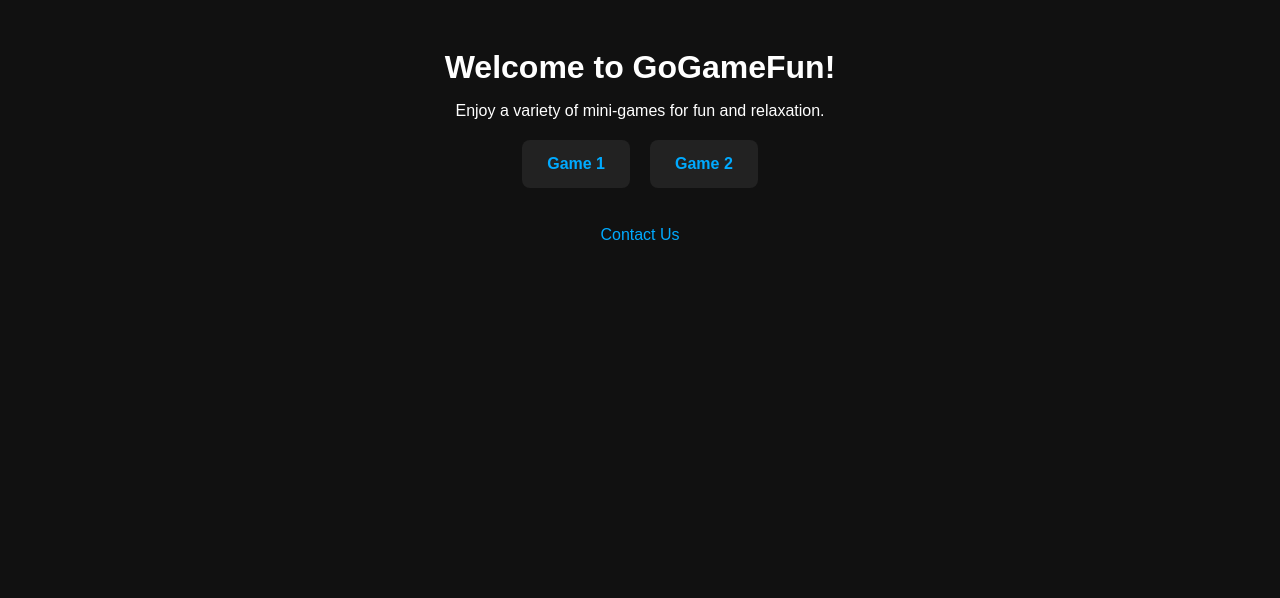
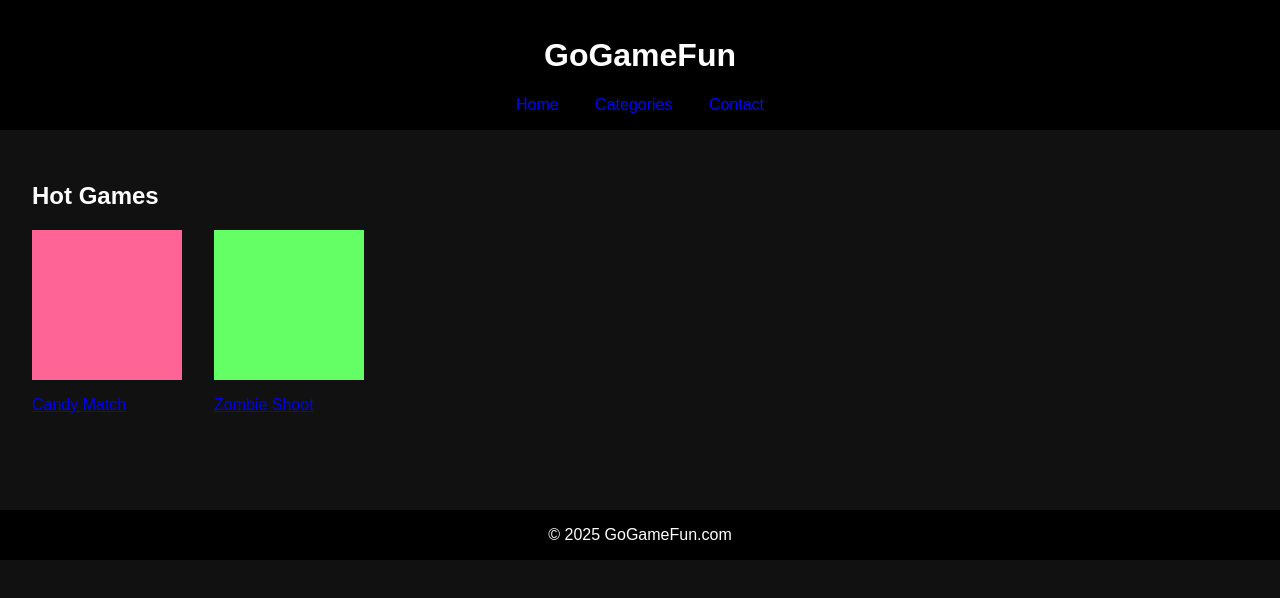
Before and after one commit to baifan7574/game-hub, a plain HTML site: page index.html in a window 1280 px wide. Drawn offline with Linux system fonts and the light colour scheme.

Commit message:
更新。

```diff
--- a/index.html
+++ b/index.html
@@ -1,53 +1,38 @@
-
 <!DOCTYPE html>
 <html lang="en">
 <head>
-  <meta charset="UTF-8" />
-  <meta name="viewport" content="width=device-width, initial-scale=1.0"/>
+  <meta charset="UTF-8">
   <title>GoGameFun</title>
-  <style>
-    body {
-      background-color: #111;
-      color: white;
-      font-family: Arial, sans-serif;
-      text-align: center;
-      padding: 20px;
-    }
-    h1 {
-      font-size: 2em;
-      margin-bottom: 10px;
-    }
-    .games {
-      display: flex;
-      flex-wrap: wrap;
-      justify-content: center;
-      gap: 20px;
-      margin: 20px 0;
-    }
-    .game-btn {
-      padding: 15px 25px;
-      background-color: #222;
-      border: none;
-      border-radius: 8px;
-      color: #00aaff;
-      font-weight: bold;
-      cursor: pointer;
-      font-size: 1em;
-    }
-    a {
-      color: #00aaff;
-      text-decoration: none;
-    }
-  </style>
+  <link rel="stylesheet" href="style.css">
 </head>
 <body>
-  <h1>Welcome to <strong>GoGameFun!</strong></h1>
-  <p>Enjoy a variety of mini-games for fun and relaxation.</p>
-  <div class="games">
-    <a href="games/game1/index.html"><button class="game-btn">Game 1</button></a>
-    <a href="games/game2/index.html"><button class="game-btn">Game 2</button></a>
-  </div>
-  <br />
-  <a href="contact.html">Contact Us</a>
+  <header>
+    <h1>GoGameFun</h1>
+    <nav>
+      <a href="index.html">Home</a>
+      <a href="categories.html">Categories</a>
+      <a href="contact.html">Contact</a>
+    </nav>
+  </header>
+
+  <section class="hot-games">
+    <h2>Hot Games</h2>
+    <div class="game-grid">
+      <div class="game">
+        <a href="games/candy-match/index.html">
+          <img src="images/candy.png" alt="Candy Match">
+          <p>Candy Match</p>
+        </a>
+      </div>
+      <div class="game">
+        <a href="games/zombie-shoot/index.html">
+          <img src="images/zombie.png" alt="Zombie Shoot">
+          <p>Zombie Shoot</p>
+        </a>
+      </div>
+    </div>
+  </section>
+
+  <footer>© 2025 GoGameFun.com</footer>
 </body>
 </html>
--- /dev/null
+++ b/style.css
@@ -0,0 +1,8 @@
+
+body { background: #111; color: #fff; font-family: sans-serif; margin: 0; padding: 0; }
+header { background: #000; padding: 1em; text-align: center; }
+nav a { margin: 0 1em; color: #00f; text-decoration: none; }
+.hot-games { padding: 2em; }
+.game-grid { display: flex; gap: 2em; }
+.game img { width: 150px; height: 150px; display: block; }
+footer { text-align: center; padding: 1em; background: #000; margin-top: 3em; }
```
Also changed, not shown: categories.html (added, +1 -0 lines), contact.html (+1 -10 lines), games/candy-match/index.html (added, +1 -0 lines), games/game1/index.html (deleted, +0 -80 lines), games/game2/index.html (deleted, +0 -12 lines), games/zombie-shoot/index.html (added, +1 -0 lines), README.txt (deleted), images/candy.jpg (added), images/candy.png (added), images/zombie.jpg (added), images/zombie.png (added).
